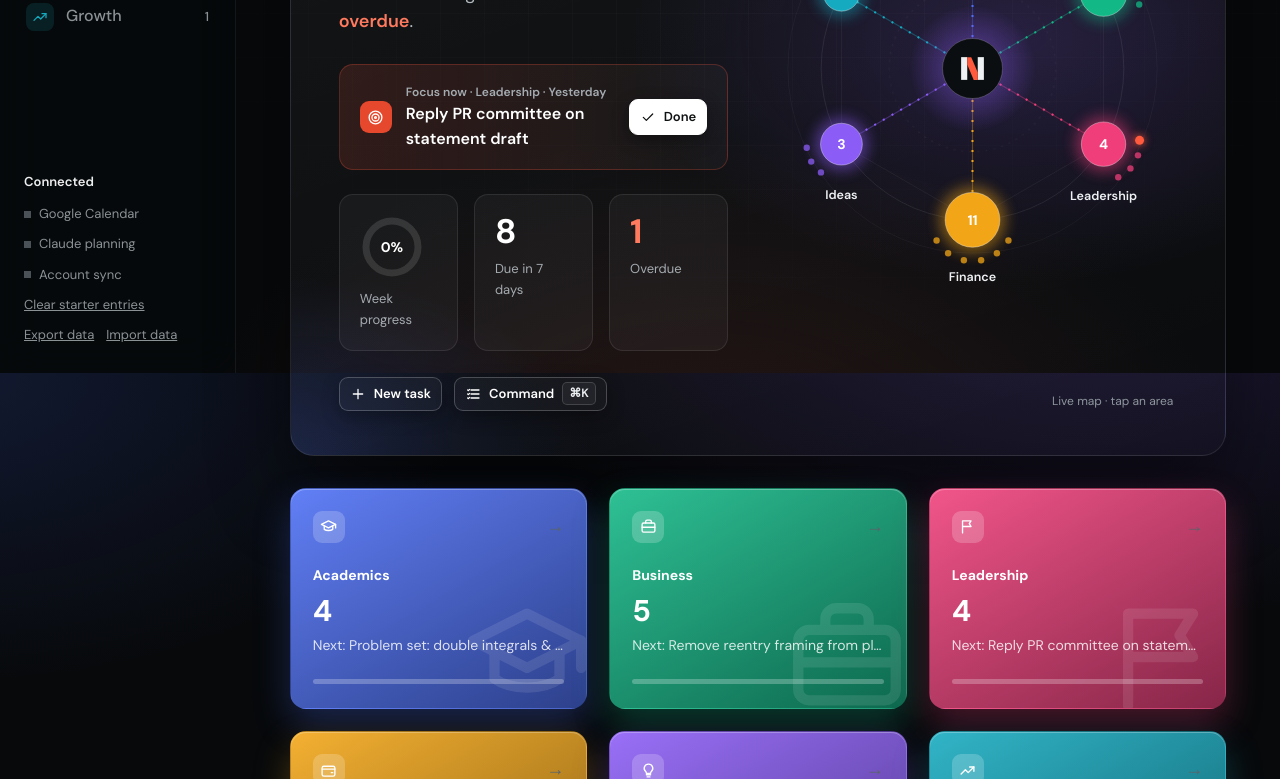
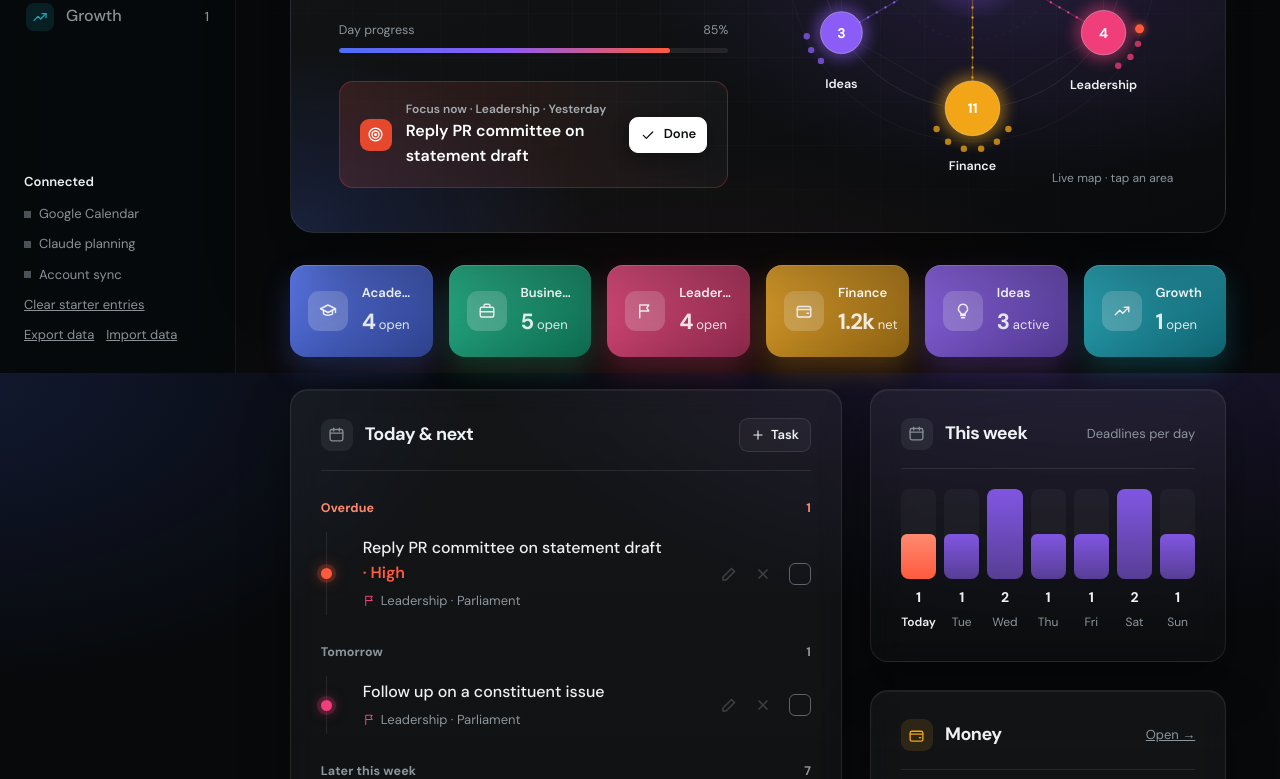
Before and after one commit to jamesjnr1/Nexus, a plain HTML site: page index.html in a window 1280 px wide. Shown: the part 427-1206 px from the top of the page. Drawn offline with Linux system fonts and the light colour scheme.

Commit message:
Simpler, live Today page: big clock, day progress, timeline, slim area tiles
Co-Authored-By: Claude Opus 5.5 <noreply@anthropic.com>
Claude-Session: https://claude.ai/code/session_019FxrEwK8LUEnZNmVXscf4L

```diff
--- a/index.html
+++ b/index.html
@@ -451,6 +451,56 @@ td{padding:15px 10px 15px 0}th{padding:12px 10px 12px 0}
 .strip a{min-height:178px}.strip .nx{font-size:14px}
 .strip .bgic{right:-6px!important;top:auto!important;bottom:-22px}.strip .bgic svg{width:130px;height:130px}
 @media(max-width:760px){.strip{grid-template-columns:repeat(2,minmax(0,1fr))!important}}
+/* ===== today v5: simple & live ===== */
+.hero2{min-height:500px}
+.hero2 .eyebrow{text-transform:none;color:#aeb6bc}
+.bigclock{font-size:clamp(64px,8.4vw,120px);font-weight:700;letter-spacing:-.06em;line-height:.9;color:#fff;font-variant-numeric:tabular-nums;margin:6px 0 18px;text-shadow:0 0 60px rgba(139,92,246,.35)}
+.bigclock small{font-size:.38em;color:#7d878e;letter-spacing:-.02em;font-weight:600;margin-left:8px;vertical-align:.95em}
+.hero2 h1{font-size:clamp(26px,2.6vw,34px);letter-spacing:-.03em;line-height:1.1}
+.hero2 .sub{font-size:16px;margin-top:10px}
+#nextup{color:#d7dde1}
+.dayp{margin-top:24px;max-width:460px}
+.dayp .dl{display:flex;justify-content:space-between;font-size:12.5px;color:#8d969d;margin-bottom:8px}
+.dayp .bar{height:5px;background:rgba(255,255,255,.08);border-radius:3px;overflow:hidden}
+.dayp i{display:block;height:100%;background:linear-gradient(90deg,#4c6ef5,#8b5cf6,#ff5a3d);border-radius:3px;transition:width 1s}
+/* slim area tiles */
+.atiles{display:grid;grid-template-columns:repeat(6,minmax(0,1fr));gap:16px}
+.at{--cc:#888;display:flex;align-items:center;gap:14px;padding:18px;border-radius:16px;text-decoration:none;color:#fff;background:linear-gradient(150deg,color-mix(in srgb,var(--cc) 88%,#fff),color-mix(in srgb,var(--cc) 55%,#07090b));box-shadow:inset 0 1px 0 rgba(255,255,255,.25),0 12px 28px color-mix(in srgb,var(--cc) 25%,transparent);transition:transform .2s,box-shadow .2s}
+.at:hover{transform:translateY(-3px);box-shadow:inset 0 1px 0 rgba(255,255,255,.3),0 18px 36px color-mix(in srgb,var(--cc) 38%,transparent)}
+.it2{width:40px;height:40px;border-radius:11px;background:rgba(255,255,255,.2);display:grid;place-items:center;flex:none}
+.atx{display:grid;gap:2px;min-width:0}
+.an{font-size:13px;font-weight:600;opacity:.9;white-space:nowrap;overflow:hidden;text-overflow:ellipsis}
+.av{font-size:13px;opacity:.85;white-space:nowrap}.av b{font-size:22px;font-weight:700;letter-spacing:-.03em;opacity:1}
+/* timeline */
+.tg{display:flex;justify-content:space-between;font-size:12.5px;font-weight:700;color:var(--mute);padding:18px 0 4px;letter-spacing:.01em}
+.tg:first-of-type{padding-top:6px}
+.tg.late{color:#ff8a70}
+.tlist{position:relative;margin-left:6px}
+.tlist::before{content:"";position:absolute;left:5px;top:10px;bottom:10px;width:1px;background:linear-gradient(var(--line),var(--line))}
+.tl{display:grid;grid-template-columns:28px minmax(0,1fr) auto;gap:14px;align-items:center;padding:14px 0;border-bottom:1px solid var(--line)}
+.tl:last-child{border-bottom:0}
+.tl .dot{width:11px;height:11px;border-radius:50%;background:var(--cc);box-shadow:0 0 0 4px color-mix(in srgb,var(--cc) 20%,transparent),0 0 14px color-mix(in srgb,var(--cc) 60%,transparent);position:relative;z-index:1}
+.tg.late+.tlist .dot{background:#ff5a3d;box-shadow:0 0 0 4px rgba(255,90,61,.2),0 0 16px rgba(255,90,61,.7)}
+.tla{display:flex;align-items:center;gap:10px}
+.tl .chk{margin:0}
+.tl .meta svg{vertical-align:-2px}.tl .meta .ai{display:inline-grid;vertical-align:middle;margin-right:5px;position:relative;top:-1px}
+.tl.done .tt{text-decoration:line-through;color:var(--soft)}
+.tl.done .chk{background:var(--ink);border-color:var(--ink)}.tl.done .chk svg{opacity:1;stroke:var(--bg)}
+/* side cards */
+.wk{display:grid;grid-template-columns:repeat(7,minmax(0,1fr));gap:8px;padding-top:10px;text-align:center}
+.wk .wb{height:90px;display:flex;align-items:flex-end;background:rgba(255,255,255,.03);border-radius:8px;overflow:hidden}
+.wk .wb i{width:100%;display:block;background:linear-gradient(to top,rgba(139,92,246,.55),rgba(139,92,246,.9));border-radius:6px 6px 0 0}
+.wk .on .wb i{background:linear-gradient(to top,#ff5a3d,#ff8a70)}
+.wk b{display:block;font-size:14px;margin-top:8px;min-height:20px}
+.wk span{font-size:12px;color:var(--mute)}.wk .on span{color:var(--ink);font-weight:600}
+.mline,.gline{display:flex;justify-content:space-between;gap:16px;align-items:flex-end;padding-top:10px}
+.gline>div:first-child{flex:1}
+.k{display:block;font-size:12.5px;color:var(--mute);font-weight:600;margin-bottom:6px}
+.big2{font-size:28px;font-weight:700;letter-spacing:-.03em;white-space:nowrap}.big2.neg{color:var(--accent)}
+.big2 small{font-size:14px;color:var(--mute);font-weight:500}
+.r2{display:grid;text-align:right;gap:2px;font-size:14px}
+@media(max-width:1200px){.atiles{grid-template-columns:repeat(3,minmax(0,1fr))}}
+@media(max-width:600px){.atiles{grid-template-columns:repeat(2,minmax(0,1fr));gap:12px}.at{padding:14px;gap:10px}.it2{width:34px;height:34px}.bigclock{font-size:64px}}
 </style>
 <script>new MutationObserver(()=>{for(const c of document.querySelectorAll('.stack td:not([data-l])')){let i=0,p=c;while(p=p.previousElementSibling)i+=p.colSpan;c.dataset.l=c.closest('table').rows[0].cells[i]?.textContent||''}}).observe(document,{childList:true,subtree:true})</script>
 </head>
@@ -642,36 +692,41 @@ return CAL.events.slice(0,7).map(e=>{const d=new Date(e.s);const day=isNaN(d)?''
 /* ---------- views ---------- */
 let filt='all',sample=null,busy={},finM=today().slice(0,7),finTab='overview',finDay=null;
 const V={};
-V.today=()=>{const h=new Date().getHours();const greet=h<12?'Good morning':h<17?'Good afternoon':'Good evening';
-const all=open().sort(byDue);const late=all.filter(t=>t.due&&diff(t.due)<0).length;const wkList=all.filter(t=>t.due&&diff(t.due)>=0&&diff(t.due)<7);
-const doneWk=S.tasks.filter(t=>t.done&&t.doneAt&&diff(t.doneAt)>-7).length;const prog=doneWk+wkList.length+late?doneWk/(doneWk+wkList.length+late):0;
-const d=new Date();const list=(filt==='all'?all:all.filter(t=>t.area===filt)).slice(0,8);const f=fin();
-const focus=all.find(t=>t.due&&diff(t.due)<0)||all.find(t=>t.pri==='High')||all[0];
-const gs=S.goals.reduce((a,g)=>a+(+g.saved||0),0),gt=S.goals.reduce((a,g)=>a+(+g.target||0),0);
-const C=2*Math.PI*26;const ring=`<svg class="ring" viewBox="0 0 64 64"><circle cx="32" cy="32" r="26" fill="none" stroke="rgba(255,255,255,.12)" stroke-width="7"/><circle cx="32" cy="32" r="26" fill="none" stroke="#38c98f" stroke-width="7" stroke-dasharray="${prog*C} ${C}" transform="rotate(-90 32 32)"/><text x="32" y="37" text-anchor="middle" font-size="14" font-weight="700" fill="#fff">${Math.round(prog*100)}%</text></svg>`;
-const strip=['academics','business','leadership','finance','ideas','growth'].map(a=>{let big,nx,pct;
-if(a==='finance'){big=short(Math.abs(f.net));nx=(f.net<0?'Net loss':'Net')+' this month · GH₵';const B=S.budgets.reduce((x,b)=>x+(+b.limit||0),0);pct=B?f.exp/B*100:0}
-else if(a==='ideas'){const top=rankedIdeas()[0];big=S.ideas.filter(i=>i.stage!=='Parked').length;nx=top?'Top: '+esc(top.title):'No ideas yet';pct=S.ideas.length?S.ideas.filter(i=>i.d&&i.f&&i.v).length/S.ideas.length*100:0}
-else{const o=open(a).sort(byDue);const dn=S.tasks.filter(t=>t.area===a&&t.done).length;big=o.length;nx=o[0]?'Next: '+esc(o[0].title):'All clear';pct=o.length+dn?dn/(o.length+dn)*100:0}
-return`<a href="#${a}" style="--cc:var(--c-${a})"><span class="bgic">${icon(a,110)}</span><span class="tp">${it(a,'var(--c-'+a+')')}<span class="go">→</span></span><span class="lbl"><b>${AREAS[a]}</b></span><span class="big">${big}</span><span class="nx">${nx}</span>${meter(pct,'var(--c-'+a+')')}</a>`}).join('');
+V.today=()=>{const now=new Date(),h=now.getHours();const greet=h<5?'Still up':h<12?'Good morning':h<17?'Good afternoon':'Good evening';
+const all=open().sort(byDue);const late=all.filter(t=>t.due&&diff(t.due)<0);const f=fin();
+const focus=late[0]||all.find(t=>t.pri==='High')||all[0];
+const groups=[['Overdue',t=>t.due&&diff(t.due)<0],['Today',t=>t.due&&diff(t.due)===0],['Tomorrow',t=>t.due&&diff(t.due)===1],['Later this week',t=>t.due&&diff(t.due)>1&&diff(t.due)<7]];
+const evs=CAL.events.map(e=>({...e,d:new Date(e.s)})).filter(e=>!isNaN(e.d));
+const evRow=e=>`<li class="tl ev2"><span class="dot" style="--cc:#3b82f6"></span><div><div class="tt">${esc(e.t)}</div><div class="meta">${icon('calendar',13)} ${e.all?'All day':esc(e.d.toLocaleTimeString('en-GB',{hour:'2-digit',minute:'2-digit'}))}</div></div><span></span></li>`;
+const tRow=t=>`<li class="tl ${t.done?'done':''}"><span class="dot" style="--cc:var(--c-${t.area})"></span><div><div class="tt">${esc(t.title)}${t.pri==='High'?' <span class="hi">·&nbsp;High</span>':''}</div><div class="meta">${sw(t.area)}${AREAS[t.area]}${t.ref?' · '+esc(t.ref):''}</div></div><div class="tla"><div class="ra">${rowActs('task',t.id)}</div><button class="chk" data-act="toggle" data-id="${t.id}" aria-label="Mark done: ${esc(t.title)}">${ICON.check}</button></div></li>`;
+let tl='';let shown=0;groups.forEach(([g,fn],gi)=>{const ts=all.filter(fn);const es=gi===1?evs.filter(e=>diff(iso(e.d))===0):gi===2?evs.filter(e=>diff(iso(e.d))===1):[];if(!ts.length&&!es.length)return;
+const rows=[...es.map(evRow),...ts.slice(0,gi===3?4:8).map(tRow)];shown+=rows.length;tl+=`<div class="tg ${gi===0?'late':''}"><span>${g}</span><span>${ts.length+es.length}</span></div><ul class="list tlist">${rows.join('')}</ul>`});
+const week=Array.from({length:7},(_,i)=>{const ds=plus(i);return{ds,n:all.filter(t=>t.due===ds).length+(i===0?late.length:0)}});const wm=Math.max(1,...week.map(w=>w.n));
 const days14=Array.from({length:14},(_,i)=>{const s=plus(i-13);return S.txns.filter(t=>t.date===s&&t.type==='Expense').reduce((a,t)=>a+(+t.amount||0),0)});const mx=Math.max(1,...days14);
-const cs=Object.values(S.cs50).filter(Boolean).length/CS50.length;const C2=2*Math.PI*20;
-return`<div class="hero"><div class="hl"><div class="eyebrow"><span class="live"></span><span id="clock">${clockStr()}</span>· ${DAYS[d.getDay()]}, ${d.getDate()} ${MON[d.getMonth()]} ${d.getFullYear()}</div><h1>${greet},<br>James</h1><p class="sub">You have <b>${wkList.length}</b> things due this week${late?` and <b style="color:#ff7a5e">${late} overdue</b>`:''}.</p>
-${focus?`<div class="focus">${it('target')}<div><small>Focus now · ${AREAS[focus.area]}${focus.due?' · '+rel(focus.due):''}</small><b>${esc(focus.title)}</b></div><button class="btn sm" data-act="toggle" data-id="${focus.id}">${icon('check',15)}Done</button></div>`:''}
-<div class="hk"><div>${ring}<span class="l">Week progress</span></div><div><span class="n">${wkList.length}</span><span class="l">Due in 7 days</span></div><div class="${late?'late':''}"><span class="n">${late}</span><span class="l">Overdue</span></div></div>
-<div class="hb"><button class="btn sm ghost" data-act="add" data-t="task">${icon('plus',14)}New task</button>${sample?`<button class="btn sm ghost" data-act="plan">${icon('spark',14)}${busy.plan?'Planning…':'Plan my week'}</button>`:''}<button class="btn sm ghost" data-act="pal">${icon('list',14)}Command <kbd>⌘K</kbd></button></div></div>
-<div class="orbit"><svg data-draw="orbit" role="img" aria-label="Map of your six areas and their open items"></svg><div class="olg">Live map · tap an area</div></div></div>
-<div class="strip">${strip}</div>
-<div class="grid2 sec"><div style="display:grid;gap:18px;align-content:start"><section><div class="sh"><h2>Up next</h2><div class="tabs">${['all','academics','business','leadership','growth','general'].map(a=>`<button data-act="filt" data-a="${a}" aria-pressed="${filt===a}">${a==='all'?'All':AREAS[a]}</button>`).join('')}</div></div>
-${taskList(list,true,'No open tasks here.')}${starterNote('tasks')}</section>
-${sample?`<section class="claude"><div class="ch"><h3>${it('spark','var(--c-ideas)')}Your week, planned by Claude</h3><button class="btn sm" data-act="plan" ${busy.plan?'disabled':''}>${busy.plan?'Planning…':S.plan?'Re-plan':'Plan my week'}</button></div>${S.plan?`<div class="out" id="planout">${esc(S.plan.text)}</div><div class="when2">Planned ${esc(new Date(S.plan.at).toLocaleString('en-GB',{weekday:'short',hour:'2-digit',minute:'2-digit'}))}</div>`:`<div class="out" id="planout" style="color:var(--mute)">Claude reads your open tasks, calendar and study blocks, then lays out the next seven days.</div>`}</section>`:''}</div>
-<aside class="side"><section><div class="sh"><h2>Calendar</h2><span class="note">Next 7 days</span></div>${calBlock()}</section>
-<section><div class="sh"><h2>Money this month</h2><a class="note" href="#finance">Open →</a></div><div class="figs"><div><div class="k">In</div><div class="v" style="color:var(--ok)">${short(f.inc)}</div></div><div><div class="k">Out</div><div class="v" style="color:var(--accent)">${short(f.exp)}</div></div><div><div class="k">Net (GH₵)</div><div class="v ${f.net<0?'neg':''}">${short(f.net)}</div></div></div>
-<div class="minib" title="Spending, last 14 days">${days14.map((v,i)=>`<i style="height:${v?Math.max(6,v/mx*100):3}%;${i===13?'background:var(--accent)':''}"></i>`).join('')}</div><div class="axis"><span>14 days ago</span><span>Today</span></div>
-${gt?`<div class="mrow" style="border-bottom:0"><span>Savings goals</span><span class="r">${money(gs)} of ${money(gt)}</span>${meter(gs/gt*100,'var(--ok)')}</div>`:''}</section>
+const cs=Object.values(S.cs50).filter(Boolean).length/CS50.length;
+const tiles=['academics','business','leadership','finance','ideas','growth'].map(a=>{let n,l;if(a==='finance'){n=short(f.net);l='net'}else if(a==='ideas'){n=S.ideas.filter(i=>i.stage!=='Parked').length;l='active'}else{n=open(a).length;l='open'}
+return`<a href="#${a}" class="at" style="--cc:var(--c-${a})"><span class="it2">${icon(a,18)}</span><span class="atx"><span class="an">${AREAS[a]}</span><span class="av"><b class="${typeof n==='number'?'cu':''}" data-v="${n}">${n}</b> ${l}</span></span></a>`}).join('');
+return`<div class="hero hero2"><div class="hl">
+<div class="eyebrow"><span class="live"></span>Live · ${DAYS[now.getDay()]==='Sun'?'Sunday':['Sunday','Monday','Tuesday','Wednesday','Thursday','Friday','Saturday'][now.getDay()]}, ${now.getDate()} ${['January','February','March','April','May','June','July','August','September','October','November','December'][now.getMonth()]}</div>
+<div class="bigclock" id="bigclock">${bigClock()}</div>
+<h1>${greet}, James.</h1>
+<p class="sub">${late.length?`<b style="color:#ff8a70">${late.length} overdue</b> · `:''}<b>${all.filter(t=>t.due&&diff(t.due)>=0&&diff(t.due)<7).length}</b> due this week · <span id="nextup">${nextUp()}</span></p>
+<div class="dayp"><div class="dl"><span>Day progress</span><span id="daypct">${dayPct()}%</span></div><div class="bar"><i id="daybar" style="width:${dayPct()}%"></i></div></div>
+${focus?`<div class="focus">${it('target')}<div><small>Focus now · ${AREAS[focus.area]}${focus.due?' · '+rel(focus.due):''}</small><b>${esc(focus.title)}</b></div><button class="btn sm" data-act="toggle" data-id="${focus.id}">${icon('check',15)}Done</button></div>`:`<div class="focus">${it('check','#3ddc97')}<div><small>Focus now</small><b>Nothing urgent. Nice.</b></div></div>`}
+</div><div class="orbit"><svg data-draw="orbit" role="img" aria-label="Map of your six areas and their open items"></svg><div class="olg">Live map · tap an area</div></div></div>
+<div class="atiles">${tiles}</div>
+<div class="grid2 sec"><section><div class="sh"><h2>Today &amp; next</h2><div style="display:flex;gap:10px">${addBtn('task','Task')}${sample?`<button class="add" data-act="plan">${icon('spark',14)}${busy.plan?'Planning…':'Plan week'}</button>`:''}</div></div>
+${tl||`<div class="emptyc">${it('check','var(--ok)')}<span>Nothing due this week. Enjoy the space.</span></div>`}
+${S.plan&&sample?`<div class="claude" style="margin-top:22px"><h3>${it('spark','var(--c-ideas)')}Your week, planned by Claude</h3><div class="out" id="planout">${esc(S.plan.text)}</div></div>`:busy.plan?`<div class="claude" style="margin-top:22px"><div class="out" id="planout"></div></div>`:''}
+${starterNote('tasks')}</section>
+<aside class="side">
+<section><div class="sh"><h2>This week</h2><span class="note">Deadlines per day</span></div><div class="wk">${week.map((w,i)=>{const d=pd(w.ds);return`<div class="${i===0?'on':''}"><div class="wb"><i style="height:${w.n?Math.max(10,w.n/wm*100):3}%"></i></div><b>${w.n||''}</b><span>${i===0?'Today':DAYS[d.getDay()]}</span></div>`}).join('')}</div></section>
+<section><div class="sh"><h2>Money</h2><a class="note" href="#finance">Open →</a></div><div class="mline"><div><span class="k">Net this month</span><span class="big2 ${f.net<0?'neg':''}">${money(f.net)}</span></div><div class="r2"><span class="i">+${short(f.inc)}</span><span class="o">−${short(f.exp)}</span></div></div>
+<div class="minib" title="Spending, last 14 days">${days14.map((v,i)=>`<i style="height:${v?Math.max(6,v/mx*100):3}%;${i===13?'background:var(--accent)':''}"></i>`).join('')}</div><div class="axis"><span>Spending, last 14 days</span><span>Today</span></div></section>
 <section><div class="sh"><h2>Growth</h2><a class="note" href="#growth">Open →</a></div>
-<div style="display:grid;grid-template-columns:auto minmax(0,1fr);gap:16px;align-items:center;padding-top:8px"><svg viewBox="0 0 52 52" width="76" height="76"><circle cx="26" cy="26" r="20" fill="none" stroke="var(--panel)" stroke-width="7"/><circle cx="26" cy="26" r="20" fill="none" stroke="var(--c-growth)" stroke-width="7" stroke-dasharray="${cs*C2} ${C2}" transform="rotate(-90 26 26)"/><text x="26" y="30" text-anchor="middle" font-size="11" font-weight="700" fill="var(--ink)">${Math.round(cs*100)}%</text></svg>
-<div><b>CS50W progress</b><div class="meta">${streak()}-day practice streak · ${S.books.filter(b=>b.status==='Reading').map(b=>esc(b.title)).join(', ')||'No book in progress'}</div></div></div></section></aside></div>`};
+<div class="gline"><div><span class="k">CS50W</span>${meter(cs*100,'var(--c-growth)')}<span class="meta">${Math.round(cs*100)}% complete</span></div><div><span class="k">Streak</span><span class="big2">${streak()}<small> days</small></span></div></div></section>
+${CAL.state==='on'&&!evs.length?'':CAL.state!=='on'?`<section><div class="sh"><h2>Calendar</h2></div>${calBlock()}</section>`:''}
+</aside></div>`};
 
 V.academics=()=>{const ts=open('academics').sort(byDue);const todayD=DAYS[new Date().getDay()];
 return`<div class="hd"><div><h1>${ph('academics')}Academics</h1><p class="sub"><b>${ts.length}</b> open assignments across <b>${S.courses.length}</b> courses</p></div>${addBtn('task','New assignment','data-p="academics"')}</div>
@@ -778,7 +833,7 @@ const cur=()=>{const h=location.hash.slice(1);return VIEWS.includes(h)?h:'today'
 function render(){const v=cur();
 $('#nav').innerHTML=VIEWS.map(k=>`<a href="#${k}" ${k===v?'aria-current="page"':''}><span class="ni" style="--cc:${k==='today'?'#eceeef':'var(--c-'+k+')'}">${icon(k,16)}</span>${VNAME[k]}<span class="n">${k==='today'?'':k==='ideas'?S.ideas.filter(i=>i.stage!=='Parked').length:k==='finance'?'':open(k).length||''}</span></a>`).join('');
 $('#view').innerHTML=V[v]();document.title=v==='today'?'Nexus':VNAME[v]+' · Nexus';
-decorate(v);$('#refs').innerHTML=[...S.courses.map(c=>c.name),...S.ventures.map(x=>x.name),'Parliament','PR committee','Ascend campaign','CS50W'].map(n=>`<option value="${esc(n)}">`).join('');
+decorate(v);if(v!==lastView){lastView=v;countUp()}$('#refs').innerHTML=[...S.courses.map(c=>c.name),...S.ventures.map(x=>x.name),'Parliament','PR committee','Ascend campaign','CS50W'].map(n=>`<option value="${esc(n)}">`).join('');
 $('#clearStarter').hidden=!hasStarter();
 if(ro){ro.disconnect();ro=null}const figs=document.querySelectorAll('svg[data-draw]');if(figs.length){ro=new ResizeObserver(es=>es.forEach(e=>DRAW[e.target.dataset.draw](e.target)));figs.forEach(f=>ro.observe(f))}}
 function drawIdeas(s){const W=s.clientWidth,H=s.clientHeight;if(!W)return;const p=34,list=rankedIdeas();const x=v=>p+(v-1)/4*(W-p-14),y=v=>H-p-(v-1)/4*(H-p-14);
@@ -916,6 +971,17 @@ $('#pal').addEventListener('click',e=>{if(e.target.id==='pal')palClose()});
 $('#kbtn').onclick=palOpen;
 document.addEventListener('keydown',e=>{if((e.metaKey||e.ctrlKey)&&e.key.toLowerCase()==='k'){e.preventDefault();$('#pal').hidden?palOpen():palClose()}});
 
+
+const bigClock=()=>{const d=new Date();return`${String(d.getHours()).padStart(2,'0')}:${String(d.getMinutes()).padStart(2,'0')}<small>${String(d.getSeconds()).padStart(2,'0')}</small>`};
+const dayPct=()=>{const d=new Date();return Math.round((d.getHours()*60+d.getMinutes())/1440*100)};
+const dur=ms=>{const m=Math.max(0,Math.round(ms/6e4));return m<60?`${m}m`:`${Math.floor(m/60)}h ${m%60}m`};
+function nextUp(){const now=new Date();const ev=CAL.events.map(e=>({t:e.t,d:new Date(e.s),all:e.all})).filter(e=>!e.all&&!isNaN(e.d)&&e.d>now).sort((a,b)=>a.d-b.d)[0];
+if(ev)return`next: ${esc(ev.t)} in ${dur(ev.d-now)}`;const t=open().filter(t=>t.due&&diff(t.due)>=0).sort(byDue)[0];if(t)return`next deadline: ${esc(t.title)} · ${rel(t.due).toLowerCase()}`;
+const mid=new Date(now);mid.setHours(24,0,0,0);return`${dur(mid-now)} left today`}
+setInterval(()=>{const c=document.getElementById('bigclock');if(c)c.innerHTML=bigClock();const p=dayPct();const pb=document.getElementById('daybar');if(pb){pb.style.width=p+'%';document.getElementById('daypct').textContent=p+'%'}if(new Date().getSeconds()===0){const n=document.getElementById('nextup');if(n)n.innerHTML=nextUp()}},1000);
+let lastView='';
+function countUp(){if(matchMedia('(prefers-reduced-motion: reduce)').matches)return;document.querySelectorAll('.cu').forEach(el=>{const v=+el.dataset.v||0;const t0=performance.now();const step=t=>{const k=Math.min(1,(t-t0)/800);el.textContent=Math.round(v*(1-Math.pow(1-k,3)));if(k<1)requestAnimationFrame(step)};requestAnimationFrame(step)})}
+
 /* ---------- boot ---------- */
 render();status('Saved on this device');
 $('#expBtn').onclick=()=>{try{const b=new Blob([JSON.stringify(S,null,1)],{type:'application/json'});const a=document.createElement('a');a.href=URL.createObjectURL(b);a.download='nexus-backup-'+today()+'.json';document.body.appendChild(a);a.click();a.remove();toast('Backup downloaded')}catch{toast('Export isn’t available here')}};
```
